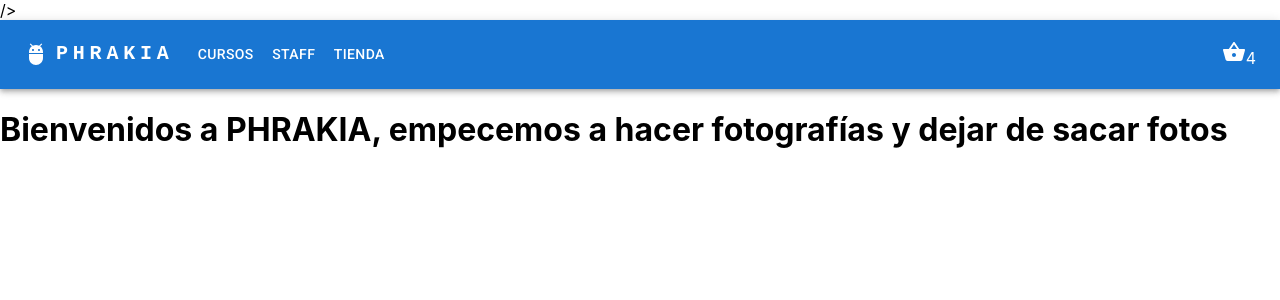
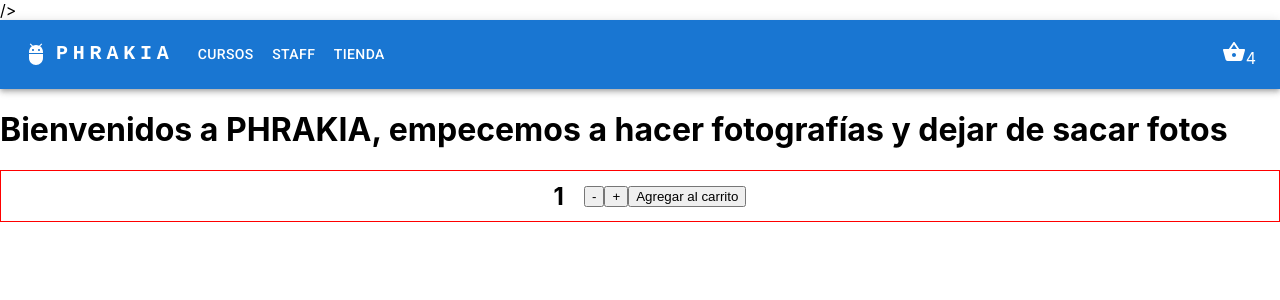
Before and after one commit to brunofrachia1995/Phrakia-React, a React (Create React App) app: page / in a window 1280 px wide. Shown: the top 300 px of the page. Built offline with nearby package versions, Linux system fonts and the light colour scheme.

Commit message:
Contador

```diff
--- a/src/App.js
+++ b/src/App.js
@@ -1,15 +1,25 @@
 import './App.css';
+import ItemCount from './components/ItemCount';
 import ItemListContainer from './components/ItemListContainer';
 import MuiNavbar from './components/MuiNavBar';
 
 
 
+
 function App() {
+
+  const onAdd = (count) => {
+
+    alert(count);
+
+  }
+
   return (
+
     <>
     <MuiNavbar />
     <ItemListContainer bienvenida={'Bienvenidos a PHRAKIA, empecemos a hacer fotografías y dejar de sacar fotos'} />
-
+    <ItemCount inicial={1} max={10} onAdd={onAdd} />
     </>
   );
 }
--- /dev/null
+++ b/src/components/ItemCount.jsx
@@ -0,0 +1,41 @@
+import React, { useState } from 'react'
+
+const ItemCount = ({ inicial, max, onAdd }) => {
+
+    const [count, setCount] = useState(inicial)
+
+    const sumar = () => {
+        if (count < max) {
+        setCount(count + 1)
+    } else{
+        alert('No puedes agregar más productos al carrito')
+    }
+
+
+    }
+
+    const restar = () => {
+        count > inicial ? setCount(count - 1) : alert('No puedes agregar más productos al carrito')
+      }
+
+      const reset = () => {
+          setCount(inicial)
+      }
+
+
+
+
+  return (
+    <div style={{ display: "flex", justifyContent: "center", alignItems: "center" , border: "1px solid red", height: "50px" }} >
+<h2 style={{margin: "20px"}}>{count}</h2>
+<button onClick={restar}>-</button>
+<button onClick={sumar}>+</button>
+<button onClick={() => {onAdd(count); reset() }}>Agregar al carrito</button>
+{/* <button onClick={reset}>Reset</button> */}
+
+
+    </div>
+  )
+}
+
+export default ItemCount
--- a/src/index.js
+++ b/src/index.js
@@ -7,9 +7,11 @@
 
 const root = ReactDOM.createRoot(document.getElementById('root'));
 root.render(
-  <React.StrictMode>
-    <App />
-  </React.StrictMode>
+  <>
+ {/*  <React.StrictMode>
+    </React.StrictMode> */}
+  <App />
+  </>
 );
 
 // If you want to start measuring performance in your app, pass a function
```
